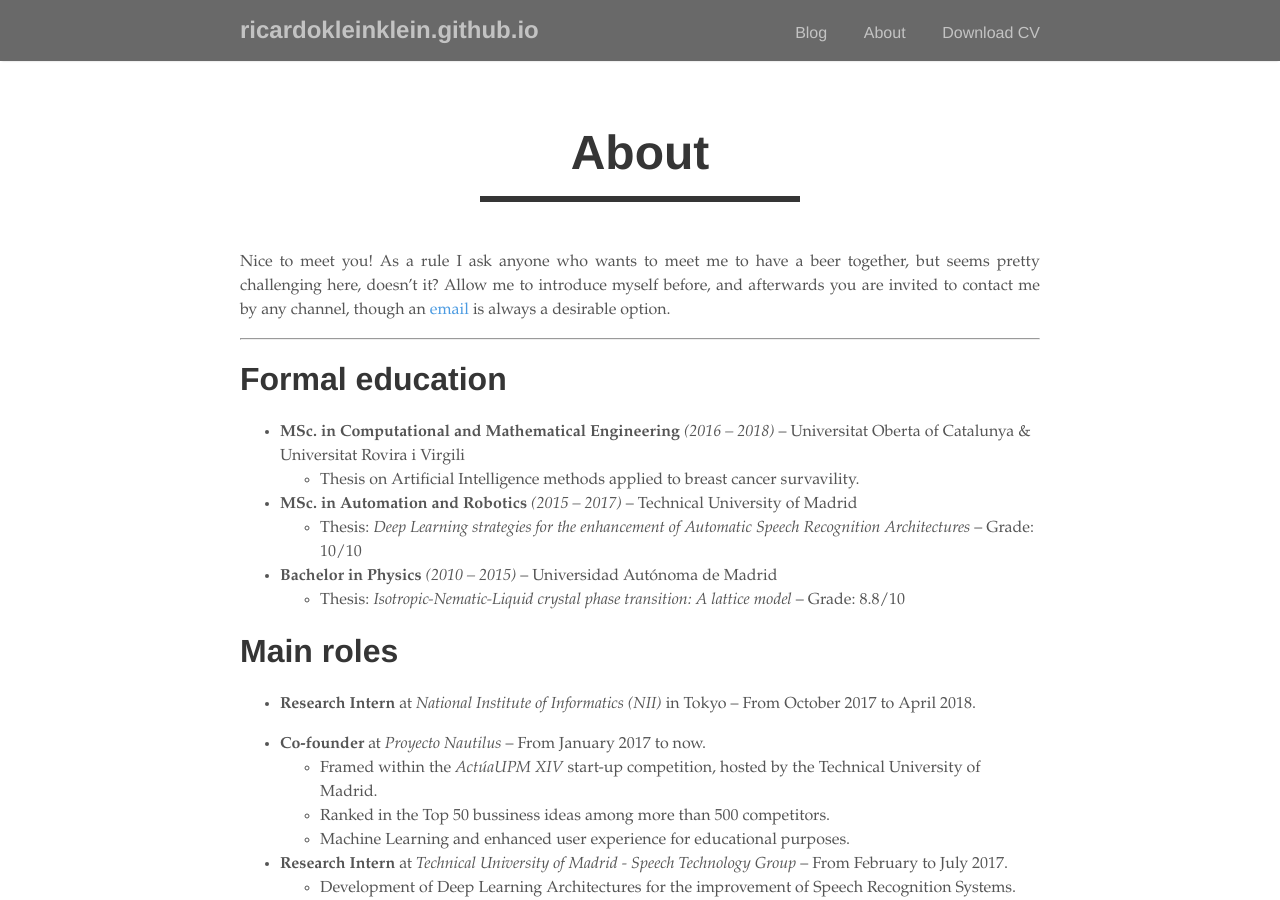
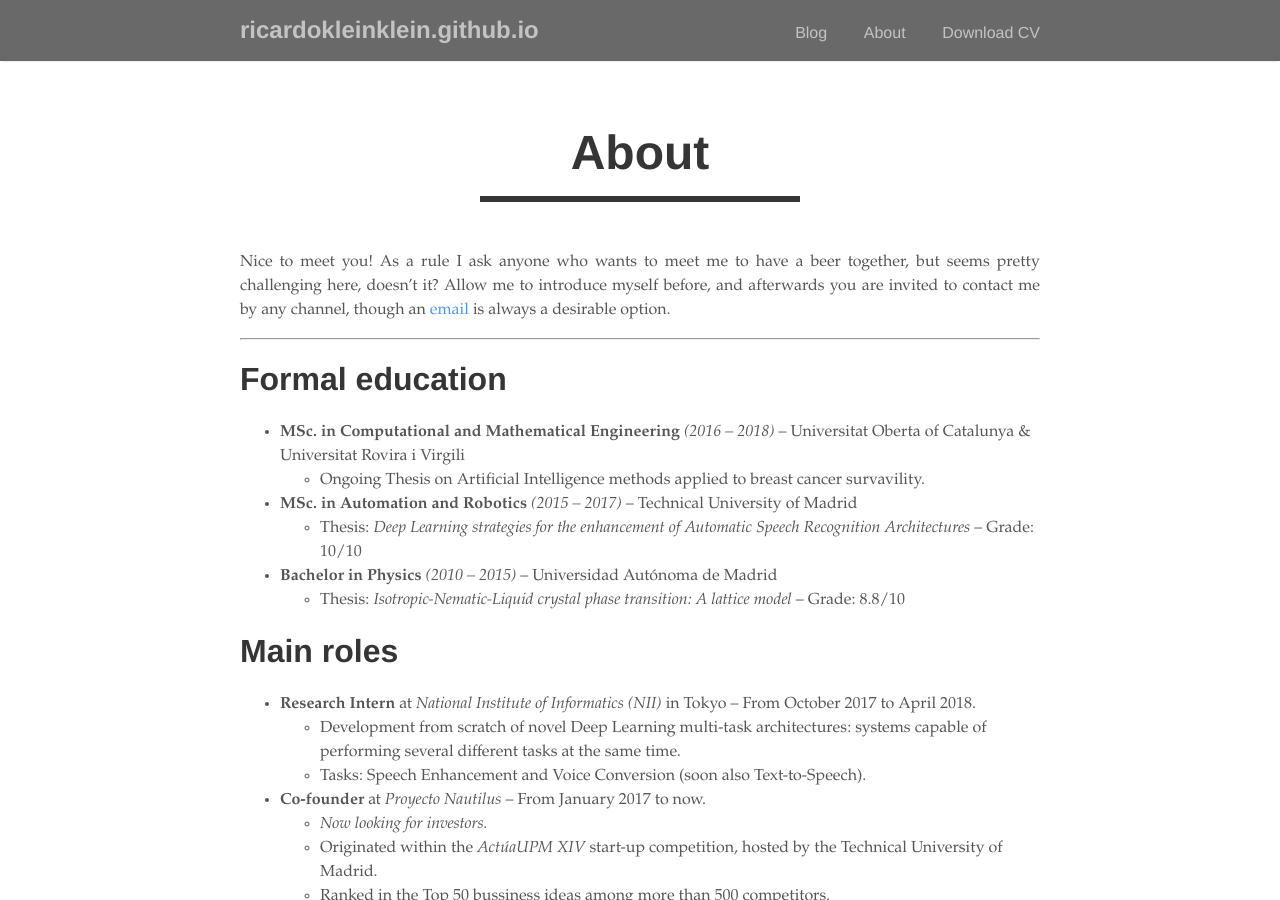
Before and after one commit to ricardokleinklein/ricardokleinklein.github.io, a Jekyll site: the page built from about.md, in a window 1280 px wide and 900 px high. Built offline with Jekyll 4.4.1, drawn with Linux system fonts in a browser that asks for light colours; nearby versions of some CDN libraries.

Commit message:
little update on about

```diff
--- a/about.md
+++ b/about.md
@@ -10,7 +10,7 @@ Nice to meet you! As a rule I ask anyone who wants to meet me to have a beer tog
 # Formal education
 
 * **MSc. in Computational and Mathematical Engineering** *(2016 -- 2018)* -- Universitat Oberta of Catalunya & Universitat Rovira i Virgili
-	- Thesis on Artificial Intelligence methods applied to breast cancer survavility.
+	- Ongoing Thesis on Artificial Intelligence methods applied to breast cancer survavility.
 * **MSc. in Automation and Robotics** *(2015 -- 2017)* -- Technical University of Madrid
 	- Thesis: *Deep Learning strategies for the enhancement of Automatic Speech Recognition Architectures* -- Grade: 10/10
 * **Bachelor in Physics** *(2010 -- 2015)* -- Universidad Autónoma de Madrid
@@ -19,19 +19,25 @@ Nice to meet you! As a rule I ask anyone who wants to meet me to have a beer tog
 # Main roles
 
 * **Research Intern** at *National Institute of Informatics (NII)* in Tokyo -- From October 2017 to April 2018.
+	- Development from scratch of novel Deep Learning multi-task architectures: systems capable of performing several different tasks at the same time.
+	- Tasks: Speech Enhancement and Voice Conversion (soon also Text-to-Speech).
 
 * **Co-founder** at *Proyecto Nautilus* -- From January 2017 to now.
-	- Framed within the *ActúaUPM XIV* start-up competition, hosted by the Technical University of Madrid.
+	- *Now looking for investors.*
+	- Originated within the *ActúaUPM XIV* start-up competition, hosted by the Technical University of Madrid.
 	- Ranked in the Top 50 bussiness ideas among more than 500 competitors.
 	- Machine Learning and enhanced user experience for educational purposes.
+
 * **Research Intern** at *Technical University of Madrid - Speech Technology Group* -- From February to July 2017.
 	- Development of Deep Learning Architectures for the improvement of Speech Recognition Systems.
 	- Worked on DNNs, TDNNs and LSTMs networks for acoustic and language modeling.
 	- Experience with word embeddings as dense representations of the words.
+
 * **Research & Development** at *Medicsen* -- From September 2015 to September 2016.
 	- Built a mathematical and computational Machine Learning model capable of foreseeing a patient's glycemic level 2 hours ahead with a state-of-the-art accuracy.
 	- Integration of multiple wearables, sensors and cloud computing devices and services.
 	- Co-speaker at *Deep Learning in Healthcare Summit 2016* in London.
+
 * **Intern** at *La Paz Hospital* -- From March to July 2015.
 	- Worked on Radiotherapy and Nuclear Medicine Departments.
 	- Statistically-driven models for cancer treatment and diagnosis.
```
Also changed, not shown: _drafts/2018-02-15-Tacotron1.md (added, +5 -0 lines), _drafts/2018-02-19-Tacotron2.md (added, +5 -0 lines), 1 other file.
